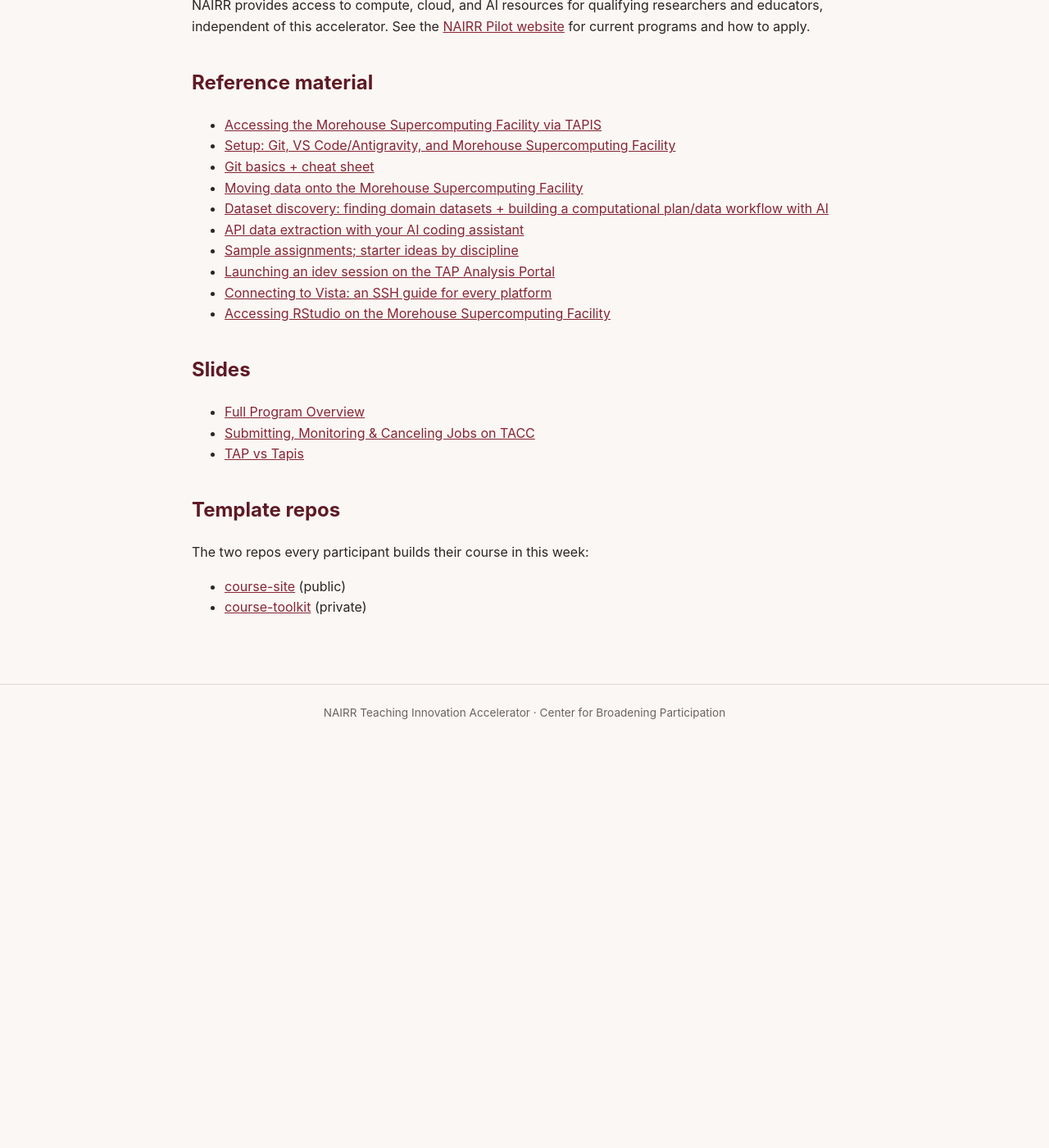
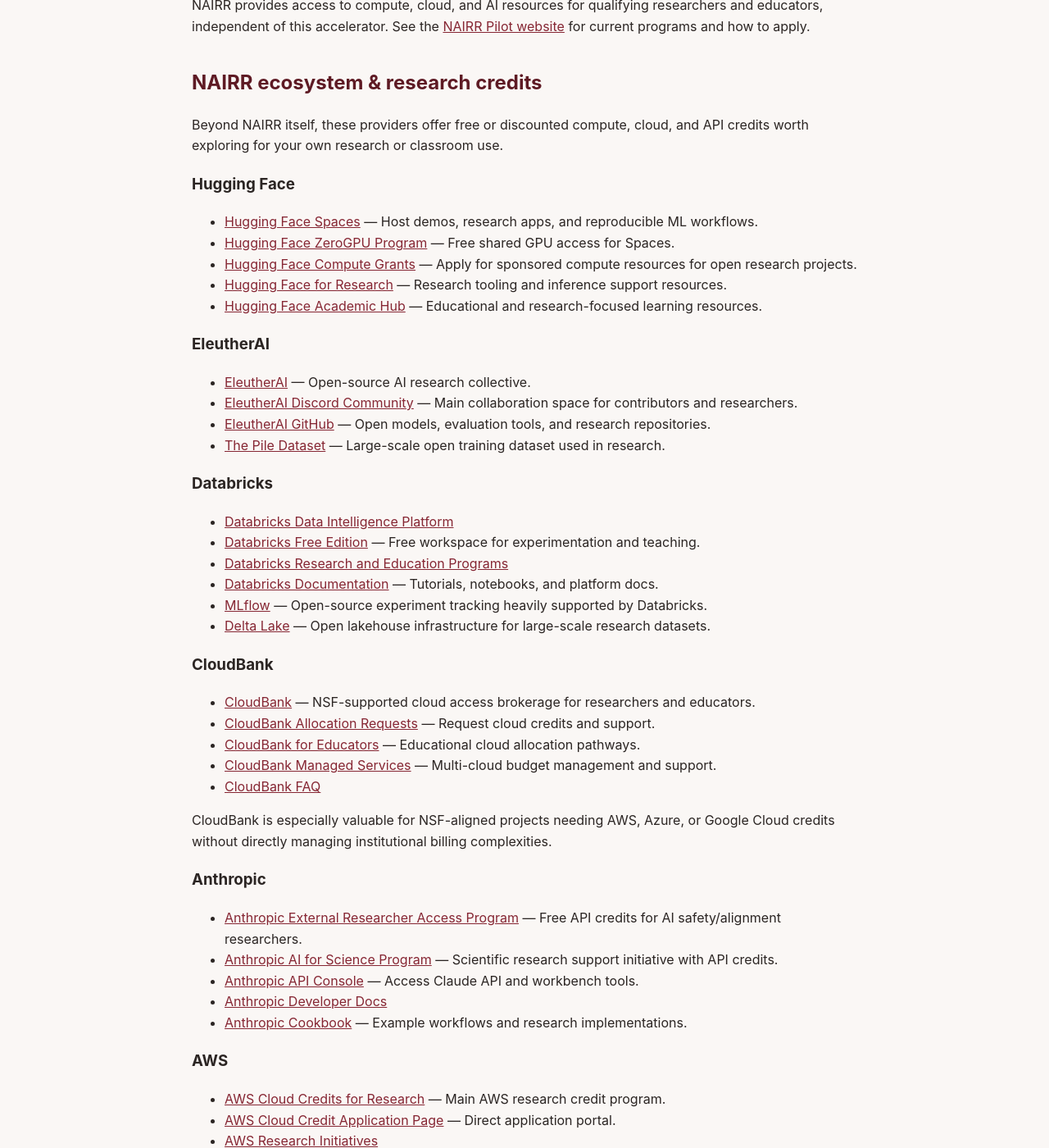
Before and after one commit to whitneynelson/nairr-teaching-innovation, a Jekyll site: the page built from additional-resources.md, in a window 1280 px wide and 1400 px high, scrolled down 368 px. Shown: the whole window at 82% size. Built offline with Jekyll 4.4.1, drawn with Linux system fonts in a browser that asks for light colours; before the commit the page ends 1273 px from its top, so only the background shows below that; some of the changed text lies outside the part shown.

Commit message:
Add NAIRR ecosystem & research credits section to Resources page
Lists free/discounted compute, cloud, and API credit programs from
Hugging Face, EleutherAI, Databricks, CloudBank, Anthropic, AWS,
NVIDIA, Google Cloud, and Microsoft.

Co-Authored-By: Claude Sonnet 5 <noreply@anthropic.com>

```diff
--- a/additional-resources.md
+++ b/additional-resources.md
@@ -7,6 +7,82 @@ title: Resources
 ## AI credits for teachers and researchers
 
 NAIRR provides access to compute, cloud, and AI resources for qualifying researchers and educators, independent of this accelerator. See the [NAIRR Pilot website](https://nairrpilot.org) for current programs and how to apply.
+
+## NAIRR ecosystem & research credits
+
+Beyond NAIRR itself, these providers offer free or discounted compute, cloud, and API credits worth exploring for your own research or classroom use.
+
+### Hugging Face
+
+- [Hugging Face Spaces](https://huggingface.co/spaces) — Host demos, research apps, and reproducible ML workflows.
+- [Hugging Face ZeroGPU Program](https://huggingface.co/zerogpu) — Free shared GPU access for Spaces.
+- [Hugging Face Compute Grants](https://huggingface.co/grants) — Apply for sponsored compute resources for open research projects.
+- [Hugging Face for Research](https://huggingface.co/learn/cookbook/en/enterprise_hub_serverless_inference_api) — Research tooling and inference support resources.
+- [Hugging Face Academic Hub](https://huggingface.co/learn) — Educational and research-focused learning resources.
+
+### EleutherAI
+
+- [EleutherAI](https://www.eleuther.ai/) — Open-source AI research collective.
+- [EleutherAI Discord Community](https://discord.gg/eleutherai) — Main collaboration space for contributors and researchers.
+- [EleutherAI GitHub](https://github.com/EleutherAI) — Open models, evaluation tools, and research repositories.
+- [The Pile Dataset](https://pile.eleuther.ai/) — Large-scale open training dataset used in research.
+
+### Databricks
+
+- [Databricks Data Intelligence Platform](https://www.databricks.com/)
+- [Databricks Free Edition](https://www.databricks.com/learn/free-edition) — Free workspace for experimentation and teaching.
+- [Databricks Research and Education Programs](https://www.databricks.com/learn/training/home)
+- [Databricks Documentation](https://docs.databricks.com/en/index.html) — Tutorials, notebooks, and platform docs.
+- [MLflow](https://mlflow.org/) — Open-source experiment tracking heavily supported by Databricks.
+- [Delta Lake](https://delta.io/) — Open lakehouse infrastructure for large-scale research datasets.
+
+### CloudBank
+
+- [CloudBank](https://www.cloudbank.org/) — NSF-supported cloud access brokerage for researchers and educators.
+- [CloudBank Allocation Requests](https://www.cloudbank.org/get-started/) — Request cloud credits and support.
+- [CloudBank for Educators](https://www.cloudbank.org/education/) — Educational cloud allocation pathways.
+- [CloudBank Managed Services](https://www.cloudbank.org/services/) — Multi-cloud budget management and support.
+- [CloudBank FAQ](https://www.cloudbank.org/faq/)
+
+CloudBank is especially valuable for NSF-aligned projects needing AWS, Azure, or Google Cloud credits without directly managing institutional billing complexities.
+
+### Anthropic
+
+- [Anthropic External Researcher Access Program](https://support.anthropic.com/en/articles/9125743-what-is-the-external-researcher-access-program) — Free API credits for AI safety/alignment researchers.
+- [Anthropic AI for Science Program](https://www.anthropic.com/news/ai-for-science-program) — Scientific research support initiative with API credits.
+- [Anthropic API Console](https://console.anthropic.com/) — Access Claude API and workbench tools.
+- [Anthropic Developer Docs](https://docs.anthropic.com/)
+- [Anthropic Cookbook](https://github.com/anthropics/anthropic-cookbook) — Example workflows and research implementations.
+
+### AWS
+
+- [AWS Cloud Credits for Research](https://aws.amazon.com/grants/) — Main AWS research credit program.
+- [AWS Cloud Credit Application Page](https://pages.awscloud.com/aws-cloud-credit-for-research.html) — Direct application portal.
+- [AWS Research Initiatives](https://aws.amazon.com/research-initiatives/)
+- [AWS Educate](https://aws.amazon.com/education/awseducate/)
+- [AWS Open Data Registry](https://registry.opendata.aws/) — Public datasets for large-scale research.
+- [Amazon SageMaker Studio Lab](https://studiolab.sagemaker.aws/) — Free GPU notebook environment for researchers/students.
+- [AWS Activate](https://aws.amazon.com/startups/credits) — Startup credits that can also support research commercialization.
+- [AWS Marketplace for Research](https://aws.amazon.com/marketplace/solutions/research-and-technical-computing/)
+
+### Additional programs
+
+**NVIDIA**
+
+- [NVIDIA Academic Grant Program](https://www.nvidia.com/en-us/industries/higher-education-research/academic-grant-program/)
+- [NVIDIA Inception Program](https://www.nvidia.com/en-us/startups/)
+- [NVIDIA GPU Cloud (NGC)](https://catalog.ngc.nvidia.com/)
+
+**Google Cloud**
+
+- [Google Cloud Research Credits](https://edu.google.com/programs/credits/research/)
+- [Google for Education Research](https://research.google/programs-and-events/research-awards/)
+- [Kaggle](https://www.kaggle.com/) — Free GPUs, datasets, and collaborative notebooks.
+
+**Microsoft**
+
+- [Microsoft Azure for Research](https://www.microsoft.com/en-us/azure-academic-research/default.aspx)
+- [Microsoft AI for Good](https://www.microsoft.com/en-us/ai/ai-for-good)
 
 ## Reference material
 
```
